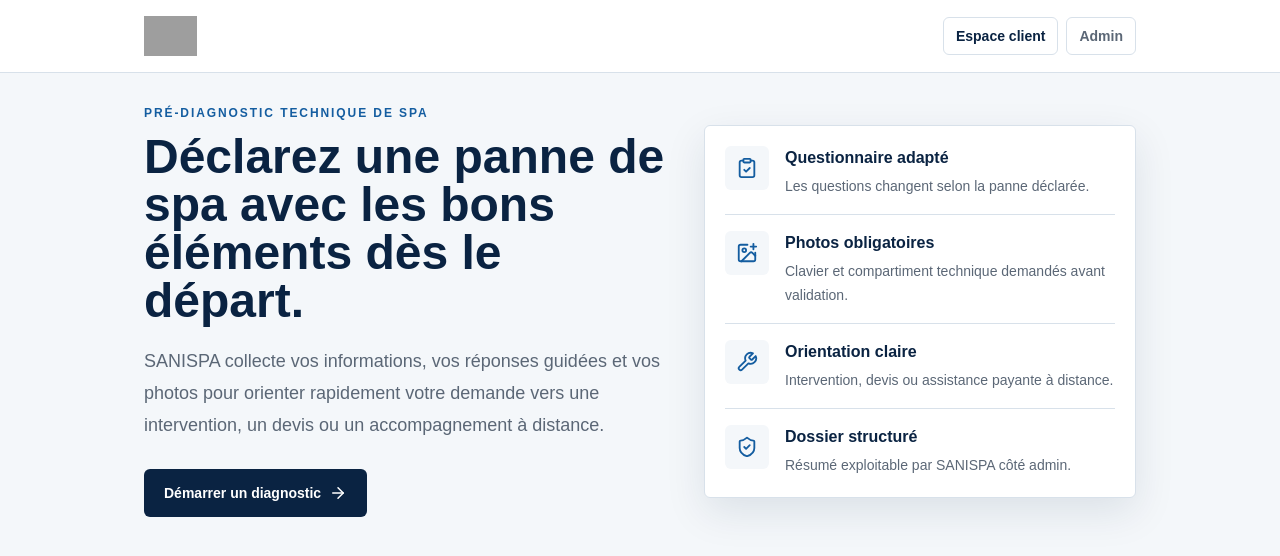
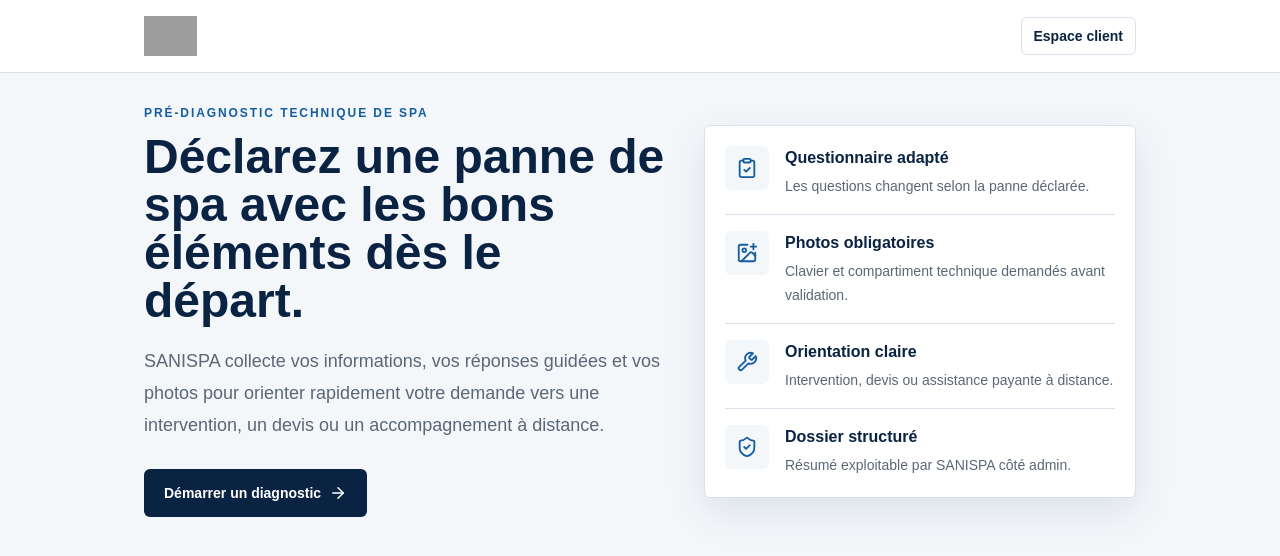
Before and after one commit to gdconsultpro/Sanispa-support, a Next.js app: page / in a window 1280 px wide. Shown: the top 556 px of the page. Built offline with nearby package versions, Linux system fonts and the light colour scheme; grey boxes are pictures that could not be loaded.

Commit message:
Remove public admin link

```diff
--- a/components/AppShell.tsx
+++ b/components/AppShell.tsx
@@ -16,9 +16,6 @@ export function AppShell({ children, compact = false }: { children: React.ReactN
             <Link href="/espace-client" className="rounded-md border border-sanispa-line px-3 py-2 text-sanispa-navy focus-ring">
               Espace client
             </Link>
-            <Link href="/admin" className="rounded-md border border-sanispa-line px-3 py-2 text-sanispa-steel focus-ring">
-              Admin
-            </Link>
           </nav>
         </div>
       </header>
```
